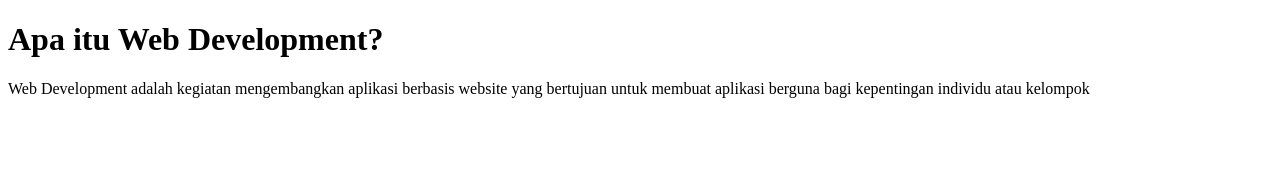
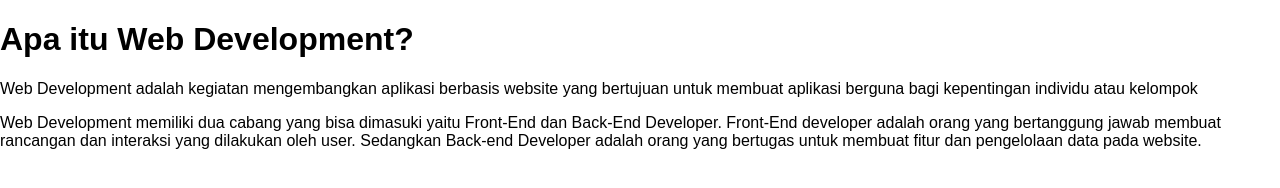
Before and after one commit to WidyaX1900/simple-web, a plain HTML site: page index.html in a window 1280 px wide. Drawn offline with Linux system fonts and the light colour scheme.

Commit message:
Update index.html file: add a new paragraph

```diff
--- a/index.html
+++ b/index.html
@@ -5,11 +5,15 @@
   <meta http-equiv="X-UA-Compatible" content="IE=edge">
   <meta name="viewport" content="width=device-width, initial-scale=1.0">
   <title>Apa itu Web Development</title>
+  <link rel="stylesheet" href="style.css">
 </head>
 <body>
   <h1>Apa itu Web Development?</h1>
   <p>
     Web Development adalah kegiatan mengembangkan aplikasi berbasis website yang bertujuan untuk membuat aplikasi berguna bagi kepentingan individu atau kelompok
   </p>
+  <p>
+    Web Development memiliki dua cabang yang bisa dimasuki yaitu Front-End dan Back-End Developer. Front-End developer adalah orang yang bertanggung jawab membuat rancangan dan interaksi yang dilakukan oleh user. Sedangkan Back-end Developer adalah orang yang bertugas untuk membuat fitur dan pengelolaan data pada website.
+  </p>
 </body>
 </html>
```
